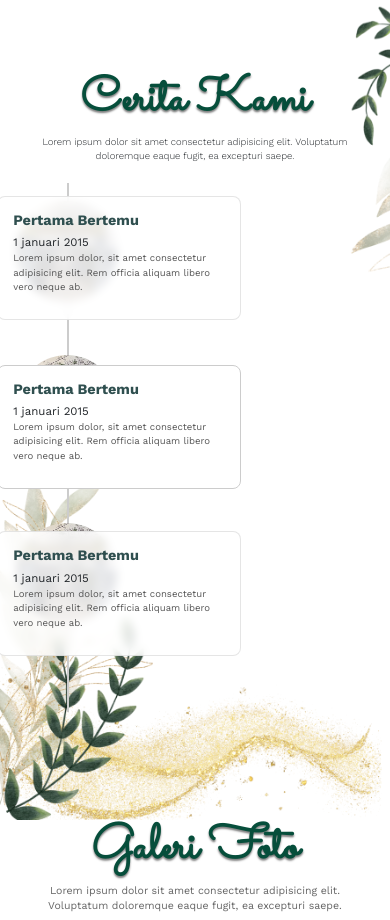
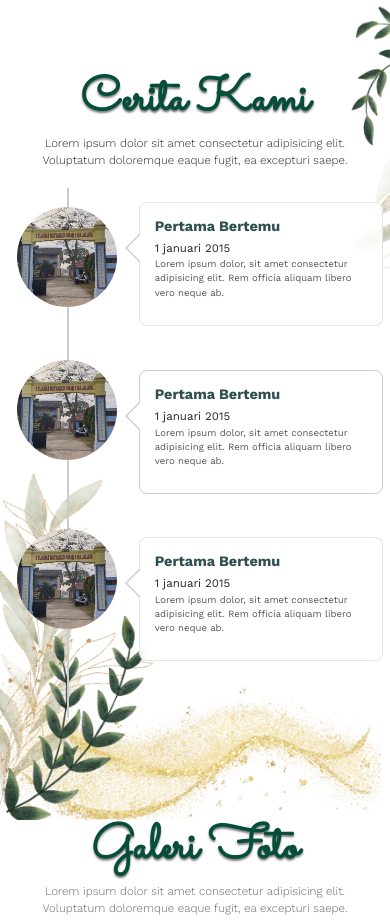
Before and after one commit to ANNNON302/weeding-invitation, a plain HTML site: page index.html in a window 390 px wide. Shown: the part 2300-3220 px from the top of the page. Drawn offline with nearby package versions, Linux system fonts and the light colour scheme; no server answers; grey boxes are pictures that could not be loaded; a script that the page names is missing.

Commit message:
Add files via upload

```diff
--- a/style.css
+++ b/style.css
@@ -300,8 +300,8 @@ padding-top: 10rem;
 padding-bottom: 8rem;
 }
 
-.story p , .gifts p , .wedding-wish p{
-    font-size: 1rem;
+.story p , .gifts p , .wedding-wish p , .gallery p{
+    font-size: 1.2rem;
     font-weight: 300;
 }
 
@@ -378,6 +378,7 @@ padding-bottom: 8rem;
     border-bottom: 15px solid transparent;
     top: 80px;
     right: -15px;
+
 }
 
 .timeline li .timeline-panel::after{
@@ -785,28 +786,20 @@ footer li {
     .timeline li .timeline-image{
         width: 100px;
         height: 100px;
-        margin-right: 20px;
-    }
-    .timeline-panel{
-        padding-left: 50px;
     }
 
-    .timeline li {
-        display: flex;
-        align-items: center;
-        gap: 15px; /* Beri jarak antar elemen */
-    }
     .timeline li .timeline-panel{
         width: 65%;
         transform: translateX(-20px);
         padding: 15px;
-        margin-left: 10px; /* Tambahkan margin ke kiri */
+        transform: none;
     }
 
     .timeline li.timeline-inverted .timeline-panel{
         width: 65%;
         transform: translateX(-20px);
         padding: 15px;
+        transform: none;
     }
 
     .timeline li .timeline-panel::before{
```
